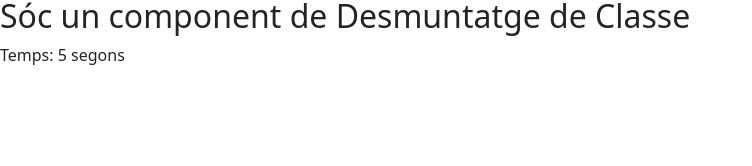
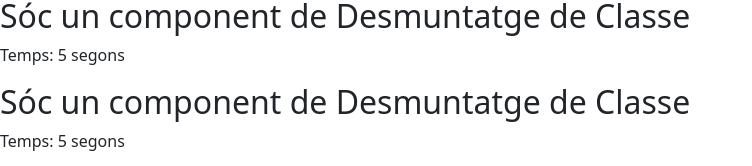
Before and after one commit to SectionOne/cursframeworks, a React (Vite) app in the folder cursreact/: page / in a window 1280 px wide. Shown: the part 1313-1479 px from the top of the page, without its empty margins (0-752 px from the left). Before the commit the page ends 1396 px from the top, so only its background shows below. Built offline with nearby package versions, Linux system fonts and the light colour scheme; no server answers.

Commit message:
Codi 22 - Cicle de Vida Unmounting Component de Classe

```diff
--- a/cursreact/src/components/App.jsx
+++ b/cursreact/src/components/App.jsx
@@ -8,6 +8,7 @@ import ClassComponentMuntatge from './muntatge/ClassComponent.jsx';
 import FunctionalComponentActualitzacio from './actualitzacio/FunctionalComponent.jsx';
 import ClassComponentActualitzacio from './actualitzacio/ClassComponent.jsx';
 import FunctionalComponentDesmuntatge from './desmuntatge/FunctionalComponent.jsx';
+import ClassComponentDesmuntatge from './desmuntatge/ClassComponent.jsx';
 import Header from './Header.jsx';
 import ParentComponent from './ParentComponent.jsx';
 function App() {
@@ -56,6 +57,10 @@ function App() {
         <h2>Sóc un component de Desmuntatge de Classe</h2>
         <FunctionalComponentDesmuntatge  />
       </div>
+      <div>
+        <h2>Sóc un component de Desmuntatge de Classe</h2>
+        <ClassComponentDesmuntatge />
+      </div>
     </>
   );
 }
--- /dev/null
+++ b/cursreact/src/components/desmuntatge/ClassComponent.jsx
@@ -0,0 +1,29 @@
+/* eslint-disable no-unused-vars */
+import React, { Component } from 'react';
+
+class Timer extends Component {
+  interval = null;
+
+  state = {
+    count: 0,
+  };
+
+  componentDidMount() {
+    this.interval = setInterval(() => {
+      this.setState((prevState) => ({ count: prevState.count + 1 }));
+    }, 1000);
+  }
+
+  componentWillUnmount() {
+    console.log('Component desmuntat. Netegem l\'interval.');
+    if (this.interval) {
+      clearInterval(this.interval);
+    }
+  }
+
+  render() {
+    return <p>Temps: {this.state.count} segons</p>;
+  }
+}
+
+export default Timer;
```
Also changed, not shown: 1 other file (tests, documents, lock files or other folders).
